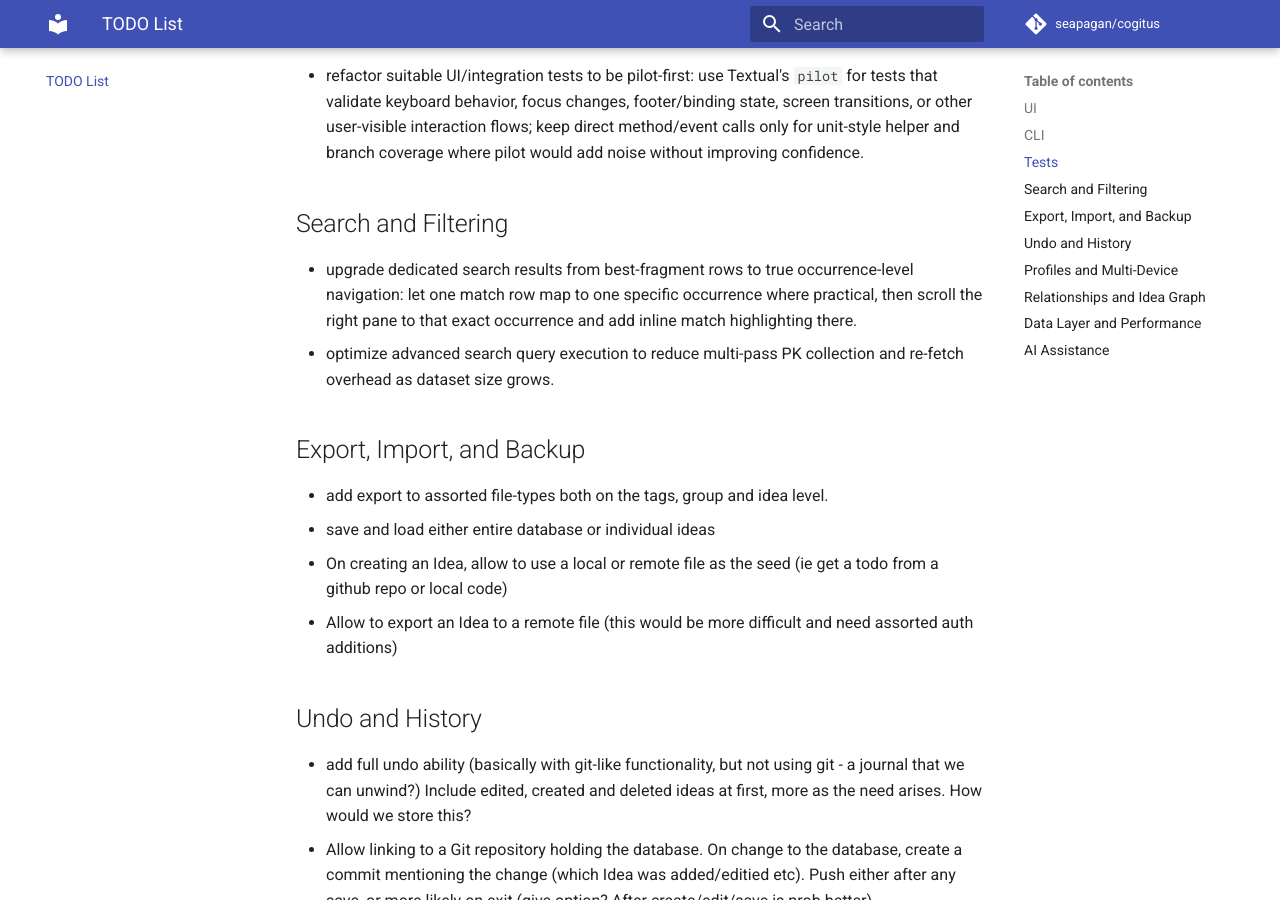
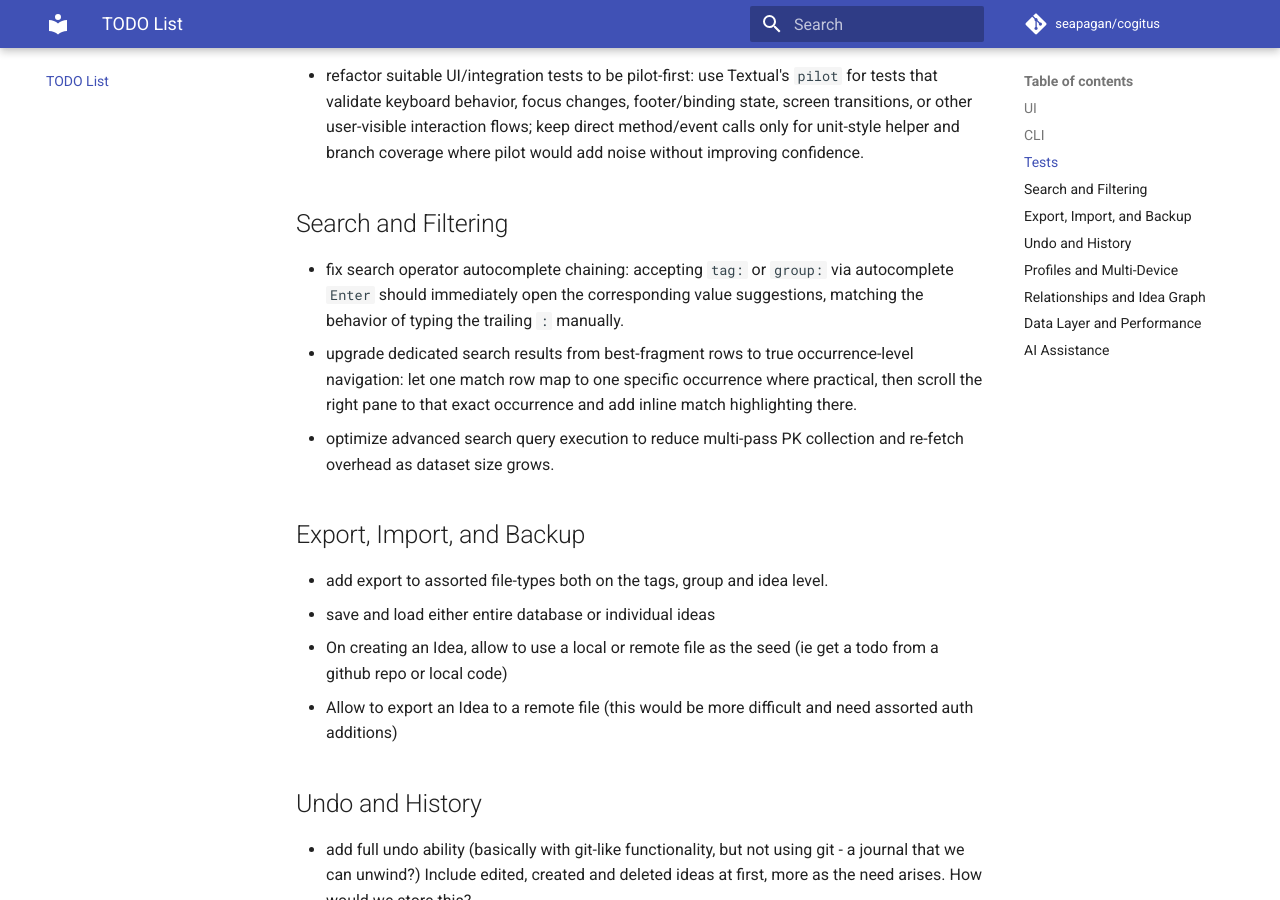
Before and after one commit to seapagan/cogitus, an MkDocs documentation site: the page built from docs/project/todo.md, in a window 1280 px wide and 900 px high, scrolled down 759 px. Built offline with MkDocs 1.6.1 and Material for MkDocs 9.7.7, drawn with Linux system fonts in a browser that asks for light colours; comment, search, counter and statistics services are not loaded.

Commit message:
note search autocomplete follow-up
Signed-off-by: Grant Ramsay <seapagan@gmail.com>

```diff
--- a/TODO.md
+++ b/TODO.md
@@ -29,6 +29,9 @@ None
 
 ## Search and Filtering
 
+- fix search operator autocomplete chaining: accepting `tag:` or `group:` via
+  autocomplete `Enter` should immediately open the corresponding value
+  suggestions, matching the behavior of typing the trailing `:` manually.
 - upgrade dedicated search results from best-fragment rows to true
   occurrence-level navigation: let one match row map to one specific occurrence
   where practical, then scroll the right pane to that exact occurrence and add
```
